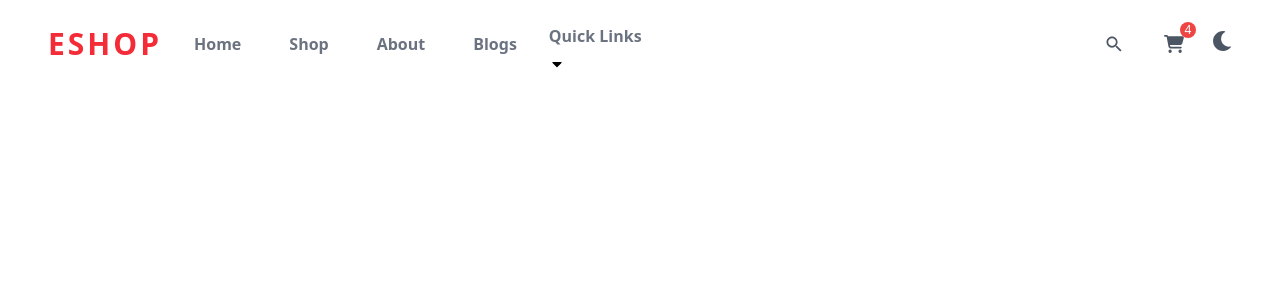
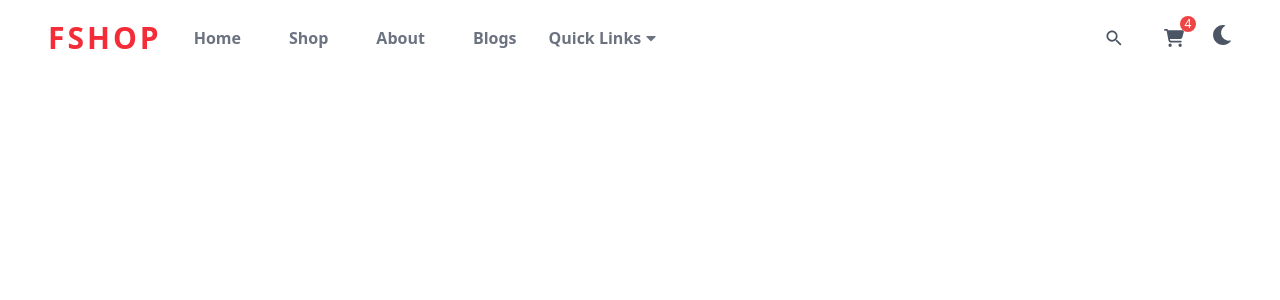
Before and after one commit to BAGABO-BONNY/shop, a React (Vite) app in the folder shop/: page / in a window 1280 px wide. Shown: the top 300 px of the page. Built offline with nearby package versions, Linux system fonts and the light colour scheme.

Commit message:
third commit

```diff
--- a/shop/src/App.jsx
+++ b/shop/src/App.jsx
@@ -1,5 +1,5 @@
 import React from 'react';
-import Navbar from './components/navbar';
+import Navbar from './components/navbar/navbar';
 
 const App = () => {
   return (
--- /dev/null
+++ b/shop/src/components/Hero/hero.jsx
@@ -0,0 +1,9 @@
+import React from 'react'
+
+const hero = () => {
+  return (
+    <div>hero</div>
+  )
+}
+
+export default hero;
--- a/shop/src/components/navbar.jsx
+++ /dev/null
@@ -1,81 +0,0 @@
-import React from "react";
-import { IoMdSearch } from 'react-icons/io';
-import { FaCartShopping } from 'react-icons/fa6';
-import DarkMode from "./DarkMode";
-import { FaCaretDown } from "react-icons/fa";
-
-const menulinks = [
-    {
-        id:1,
-        name:"Home",
-        link:"/#",
-    },
-    {
-        id:2,
-        name:"Shop",
-        link:"/#shop",
-    },
-    {
-        id:3,
-        name:"About",
-        link:"/#about",
-    },
-    {
-        id:4,
-        name:"Blogs",
-        link:"/#blog",
-    },
-]
-const Navbar = () => {
-    return (
-        <div className="bg-white dark:bg-gray-900 dark:text-white duration-200 relative z-40">
-            <div className="py-4">
-                <div className="container flex justify-between items-center gap-4">
-                    <div className="flex  items-center gap-4">
-                        <a href="#" className="text-primary font-semibold tracking-widest text-2xl uppercase sm:text-3xl">Eshop</a>
-                        <div className="hidden lg:block">
-                            <ul className="flex items-center gap-4">
-                              {
-                                menulinks.map((data,index) =>(
-                                    <li key={index}>
-                                        <a href={data.link} className="inline-block px-4 font-semibold text-gray-500 hover:text-black dark:hover:text-white">{data.name}</a>
-                                    </li>
-                                ))
-                              }
-                              {/*drop down */}
-                              <li className="relative cursor-pointer group">
-                                <a href="#" className="flex items-center gap-[2px] font-semibold text-gray-500 dark:hover:text-white py-2">
-                                    Quick Links
-                                </a>
-                                <span>
-                                <FaCaretDown className="group-hover:rotate-180 " />
-                                </span>
-                              </li>
-                            </ul>
-                        </div>
-                    </div>
-                    {/*right section*/}
-                    <div className="flex justify-between items-center gap-4 grou">
-                        {/*search bar*/ }
-                        <div className="relative group hidden sm:block">
-                            <input type="text"
-                            placeholder="Search"
-                            className="search-bar" />
-                            <IoMdSearch className="text-xl text-gray-600 group-hover:text-primary dark:text-gray-400 absolute top-1/2 -translate-y-1/2 right-3 cursor-pointer "/>
-                        </div>
-                        <button className="relative p-3">
-                            <FaCartShopping className="text-xl text-gray-600 dark:text-gray-400 "/>
-                            <div className="w-4 h-4 bg-red-500 text-white rounded-full absolute top-0 right-0 flex items-center  justify-center text-xs">4</div>
-                        </button>
-                        {/* dark mode section*/ }
-                        <div>
-                            <DarkMode/>
-                        </div>
-                    </div>
-                </div>
-            </div>
-        </div>
-    );
-};
-
-export default Navbar;
--- /dev/null
+++ b/shop/src/components/navbar/navbar.jsx
@@ -0,0 +1,125 @@
+import React from "react";
+import { IoMdSearch } from "react-icons/io";
+import { FaCartShopping } from "react-icons/fa6";
+import DarkMode from "./DarkMode";
+import { FaCaretDown } from "react-icons/fa";
+
+const menulinks = [
+  {
+    id: 1,
+    name: "Home",
+    link: "/#",
+  },
+  {
+    id: 2,
+    name: "Shop",
+    link: "/#shop",
+  },
+  {
+    id: 3,
+    name: "About",
+    link: "/#about",
+  },
+  {
+    id: 4,
+    name: "Blogs",
+    link: "/#blog",
+  },
+];
+const DropdownLinks = [
+  {
+    id: 1,
+    name: "Trending Products",
+    link: "/#",
+  },
+  {
+    id: 2,
+    name: "Best selling",
+    link: "/#",
+  },
+  {
+    id: 3,
+    name: "Top Rated",
+    link: "/#",
+  },
+];
+const Navbar = () => {
+  return (
+    <div className="bg-white dark:bg-gray-900 dark:text-white duration-200 relative z-40">
+      <div className="py-4">
+        <div className="container flex justify-between items-center gap-4">
+          <div className="flex  items-center gap-4">
+            <a
+              href="#"
+              className="text-primary font-semibold tracking-widest text-2xl uppercase sm:text-3xl"
+            >
+              Fshop
+            </a>
+            <div className="hidden lg:block">
+              <ul className="flex items-center gap-4">
+                {menulinks.map((data, index) => (
+                  <li key={index}>
+                    <a
+                      href={data.link}
+                      className="inline-block px-4 font-semibold text-gray-500 hover:text-black dark:hover:text-white duration-200"
+                    >
+                      {" "}
+                      {""}
+                      {data.name}
+                    </a>
+                  </li>
+                ))}
+                {/*drop down */}
+                <li className="relative cursor-pointer group">
+                  <a
+                    href="#"
+                    className="flex items-center gap-[2px] font-semibold text-gray-500 dark:hover:text-white py-2"
+                  >
+                    Quick Links
+                    <span>
+                      <FaCaretDown className="group-hover:rotate-180 duration-300" />
+                    </span>
+                  </a>
+                  <div className="absolute z-[9999] hidden group-hover:block w-[200px] rounded-md bg-white shadow-md dark:bg-gray-900 p-2 dark:text-white">
+                    <ul className="space-y-2">
+                      {DropdownLinks.map((data, index) => (
+                        <li>
+                          <a
+                            href={data.link}
+                            className="text-gray-500 hover:text-black dark:hover:text-white duration-200 p-2 hover:bg-primary/20 inline-block w-full rounded-md font-semibold "
+                          >
+                            {data.name}
+                          </a>
+                        </li>
+                      ))}
+                    </ul>
+                  </div>
+                </li>
+              </ul>
+            </div>
+          </div>
+          {/*right section*/}
+          <div className="flex justify-between items-center gap-4 group">
+            {/*search bar*/}
+            <div className="relative group hidden sm:block">
+              <input type="text" placeholder="Search" className="search-bar" />
+              <IoMdSearch className="text-xl text-gray-600 group-hover:text-primary dark:text-gray-400 absolute top-1/2 -translate-y-1/2 right-3 cursor-pointer " />
+            </div>
+            <button className="relative p-3">
+              <FaCartShopping className="text-xl text-gray-600 dark:text-gray-400 " />
+              <div className="w-4 h-4 bg-red-500 text-white rounded-full absolute top-0 right-0 flex items-center  justify-center text-xs">
+                4
+              </div>
+            </button>
+            {/* dark mode section*/}
+            <div>
+              <DarkMode />
+            </div>
+          </div>
+        </div>
+      </div>
+    </div>
+  );
+};
+
+export default Navbar;
```
Also changed, not shown: shop/src/components/navbar/DarkMode.jsx (renamed from shop/src/components/DarkMode.jsx).
